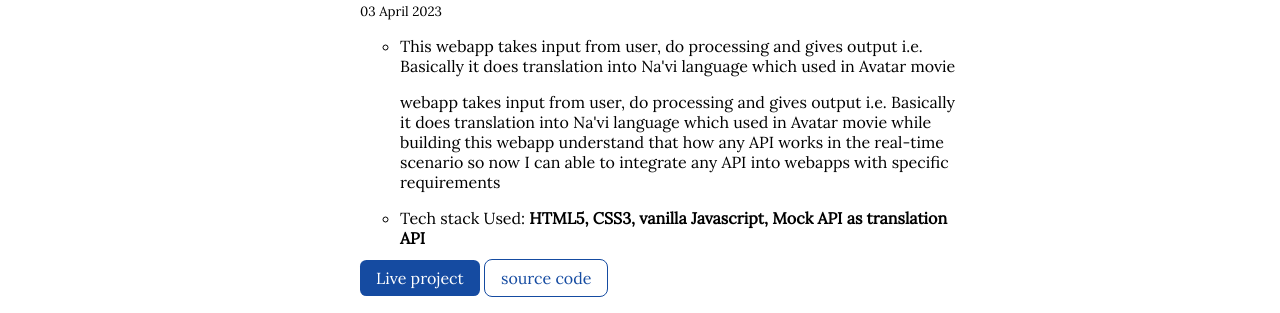
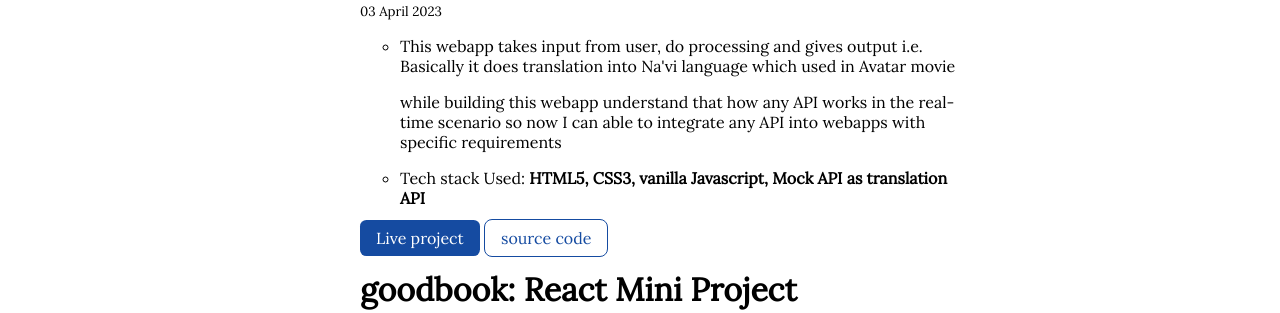
Before and after one commit to darshan-gawande/Darshan_Portfolio_Website, a plain HTML site: page project.html in a window 1280 px wide. Shown: the part 471-784 px from the top of the page. Drawn offline with Linux system fonts and the light colour scheme.

Commit message:
Update project.html

```diff
--- a/project.html
+++ b/project.html
@@ -42,7 +42,7 @@
                             This webapp takes input from user, do processing and gives output i.e. Basically it does translation into Na'vi language which used in Avatar movie
                         </p>
                     <p>
-                        webapp takes input from user, do processing and gives output i.e. Basically it does translation into Na'vi language which used in Avatar movie while building this webapp understand that how any API works in the real-time scenario so now I can able to integrate any API into webapps with specific requirements
+                         while building this webapp understand that how any API works in the real-time scenario so now I can able to integrate any API into webapps with specific requirements
                     </p>
 
                 </li>
```
